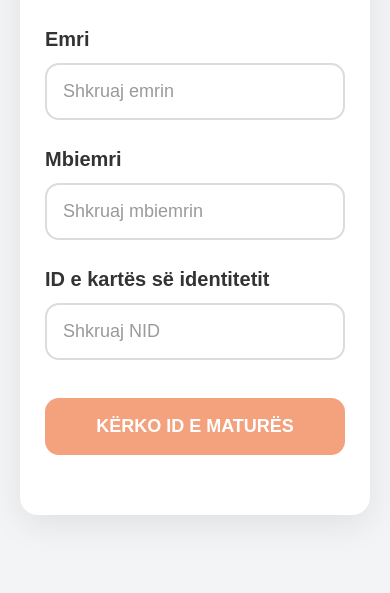
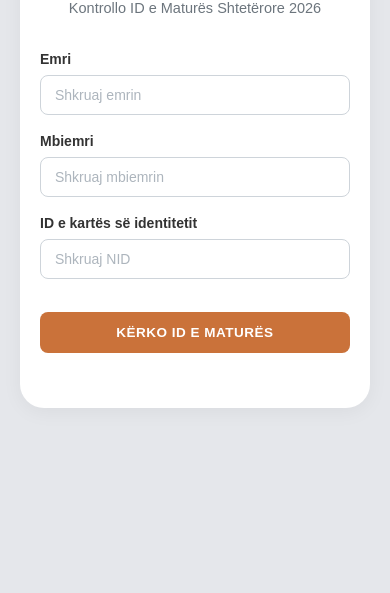
Before and after one commit to GjimnaziMilot/ID-MATURA, a website: page index.html in a window 390 px wide. Shown: the part 251-844 px from the top of the page. Drawn offline with Linux system fonts and the light colour scheme.

Commit message:
Refactor ID.css for improved styling and layout

```diff
--- a/ID.css
+++ b/ID.css
@@ -1,149 +1,154 @@
 *{
-    margin:0;
-    padding:0;
-    box-sizing:border-box;
+    margin: 0;
+    padding: 0;
+    box-sizing: border-box;
 }
 
-body{
+body {
     font-family: Arial, Helvetica, sans-serif;
-    background:#f3f4f6;
-    min-height:100vh;
-    display:flex;
-    justify-content:center;
-    align-items:center;
-    padding:20px;
+    background: #e5e7eb; /* Sfondi i hirtë i ekranit */
+    min-height: 100vh;
+    display: flex;
+    justify-content: center;
+    align-items: center;
+    padding: 20px;
 }
 
-.container{
-    width:100%;
-    display:flex;
-    justify-content:center;
-    align-items:center;
+.container {
+    width: 100%;
+    display: flex;
+    justify-content: center;
+    align-items: center;
 }
 
-.card{
-    width:100%;
-    max-width:560px;
-    background:#ffffff;
-    padding:45px;
-    border-radius:22px;
-    box-shadow:0 10px 35px rgba(0,0,0,0.08);
+.card {
+    width: 100%;
+    max-width: 440px; /* Madhësia kompakte si në foto */
+    background: #ffffff;
+    padding: 40px 35px;
+    border-radius: 24px; /* Këndet e rrumbullakosura të kartës */
+    box-shadow: 0 4px 20px rgba(0,0,0,0.05);
 }
 
-h1{
-    text-align:center;
-    color:#1f2b6c;
-    font-size:52px;
-    margin-bottom:22px;
-    font-weight:800;
+h1 {
+    text-align: center;
+    color: #2b2d42; /* Ngjyra e errët e titullit Gjimnazi Milot */
+    font-size: 28px;
+    margin-bottom: 8px;
+    font-weight: 700;
 }
 
-.subtitle{
-    text-align:center;
-    color:#555;
-    font-size:28px;
-    margin-bottom:45px;
-    line-height:1.5;
+.subtitle {
+    text-align: center;
+    color: #6c757d;
+    font-size: 14.5px;
+    margin-bottom: 35px;
 }
 
-.form-group{
-    margin-bottom:28px;
+.form-group {
+    margin-bottom: 18px;
 }
 
-label{
-    display:block;
-    margin-bottom:12px;
-    font-size:26px;
-    font-weight:700;
-    color:#333;
+label {
+    display: block;
+    margin-bottom: 8px;
+    font-size: 14px;
+    font-weight: 700;
+    color: #333333;
 }
 
-input{
-    width:100%;
-    padding:20px;
-    border:2px solid #dcdcdc;
-    border-radius:14px;
-    font-size:24px;
-    transition:0.3s;
+input {
+    width: 100%;
+    padding: 11px 14px;
+    border: 1px solid #ced4da; /* Kufizues i hollë si në foto */
+    border-radius: 8px;
+    font-size: 14px;
+    transition: 0.2s;
+    color: #495057;
 }
 
-input:focus{
-    outline:none;
-    border-color:#ff8a4c;
-    box-shadow:0 0 0 4px rgba(255,138,76,0.15);
+input:focus {
+    outline: none;
+    border-color: #ca723a;
+    box-shadow: 0 0 0 3px rgba(202, 114, 58, 0.15);
 }
 
-input::placeholder{
-    color:#9a9a9a;
+input::placeholder {
+    color: #adb5bd; /* Ngjyra e zbehtë e shkrimeve brenda fushave */
 }
 
-button{
-    width:100%;
-    padding:22px;
-    border:none;
-    background:#f4a27d;
-    color:white;
-    font-size:24px;
-    font-weight:800;
-    border-radius:14px;
-    cursor:pointer;
-    transition:0.3s;
-    margin-top:10px;
+button {
+    width: 100%;
+    padding: 13px;
+    border: none;
+    background: #ca723a; /* Ngjyra ekzakte portokalli në kafe e butonit */
+    color: white;
+    font-size: 13.5px;
+    font-weight: 700;
+    border-radius: 8px;
+    cursor: pointer;
+    text-transform: uppercase; /* Shkronja të mëdha si në foto */
+    letter-spacing: 0.5px;
+    transition: 0.2s;
+    margin-top: 15px;
 }
 
-button:hover{
-    background:#eb8d63;
+button:hover {
+    background: #b56230;
 }
 
-#rezultati{
-    margin-top:30px;
-    border-radius:14px;
-    text-align:center;
-    font-weight:bold;
+/* --- PJESA E REZULTATIT (Stiluar sipas përmasave të reja) --- */
+#rezultati {
+    margin-top: 25px;
+    border-radius: 10px;
+    text-align: center;
 }
 
-.success{
-    background:#dff8e7;
-    color:#146c2e;
-    border:1px solid #146c2e;
-    display:block !important;
-    padding:20px;
+.success {
+    display: block !important;
+    background: #e8fff0;
+    color: #146c2e;
+    padding: 15px;
+    border-radius: 10px;
+    border: 1px solid #bde5c8;
 }
 
-.error{
-    background:#ffdede;
-    color:#b30000;
-    border:1px solid #b30000;
-    display:block !important;
-    padding:20px;
+.error {
+    display: block !important;
+    background: #ffe3e3;
+    color: #b30000;
+    padding: 15px;
+    border-radius: 10px;
+    border: 1px solid #ffb3b3;
+    font-size: 14px;
+    font-weight: bold;
 }
 
-@media(max-width:768px){
+.success h2 {
+    font-size: 18px;
+    margin-bottom: 8px;
+}
 
-    .card{
-        padding:30px 25px;
-        border-radius:18px;
+.success p {
+    font-size: 14px;
+    margin-top: 5px;
+}
+
+/* Këtu stilojmë h1 e re që krijon funksioni yt për ID-në */
+.id-final {
+    color: #0d6efd !important;
+    font-size: 24px !important;
+    font-weight: bold !important;
+    margin-top: 12px !important;
+    text-align: center !important;
+    letter-spacing: 1px;
+}
+
+@media(max-width: 480px) {
+    .card {
+        padding: 30px 20px;
     }
-
-    h1{
-        font-size:38px;
-    }
-
-    .subtitle{
-        font-size:20px;
-    }
-
-    label{
-        font-size:20px;
-    }
-
-    input{
-        font-size:18px;
-        padding:16px;
-    }
-
-    button{
-        font-size:18px;
-        padding:18px;
+    h1 {
+        font-size: 24px;
     }
 }
```
